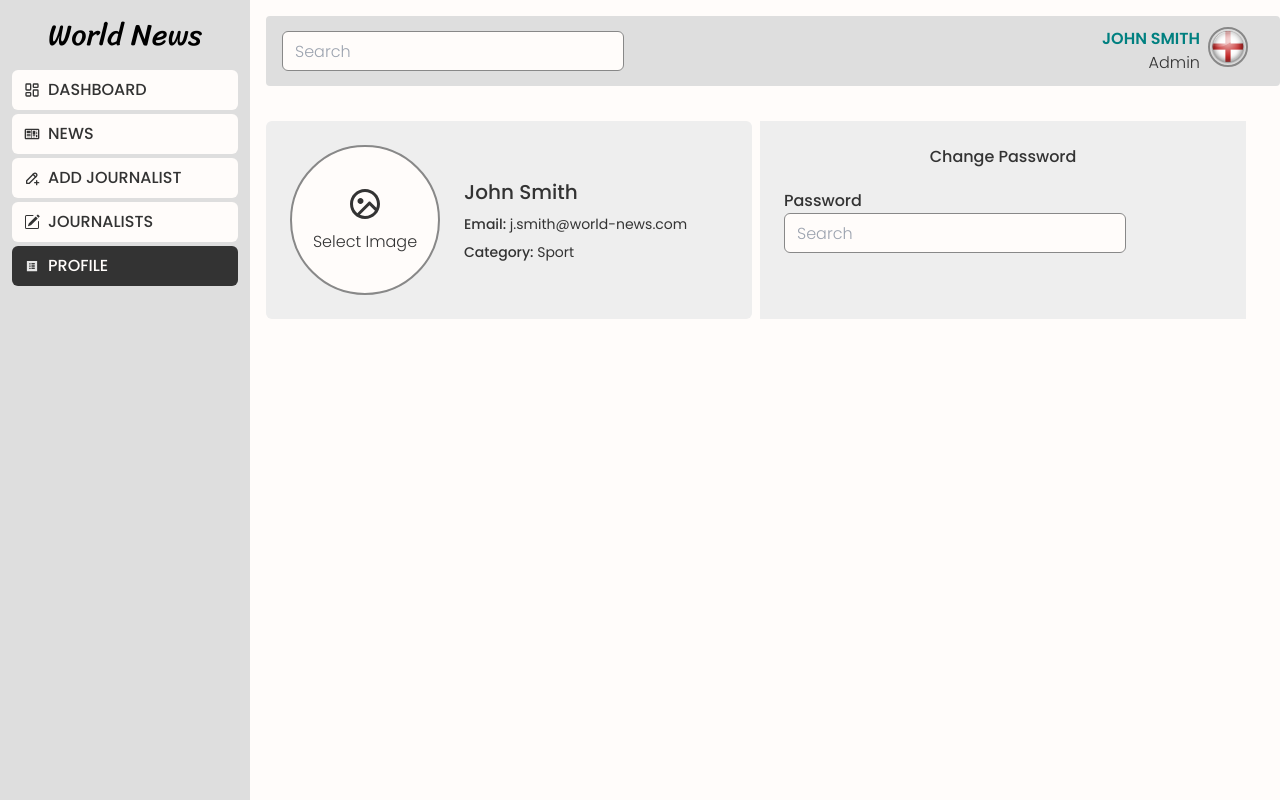
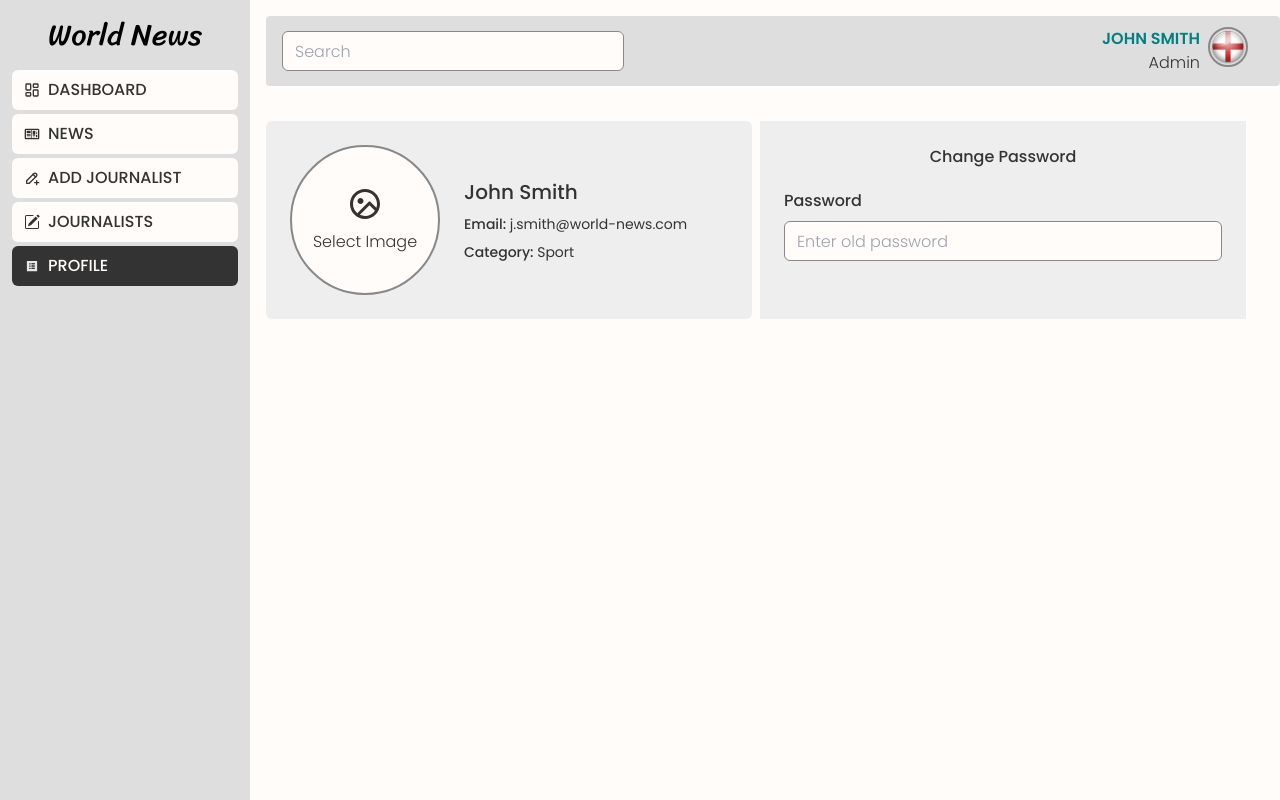
Before and after one commit to Nimira43/World-News, a React (Vite) app in the folder client/: page /dashboard/profile in a window 1280 px wide. Built offline with nearby package versions, Linux system fonts and the light colour scheme.

Commit message:
Updated input field

```diff
--- a/client/src/dashboard/pages/Profile.jsx
+++ b/client/src/dashboard/pages/Profile.jsx
@@ -36,7 +36,13 @@ const Profile = () => {
               >
                 Password
               </label>
-              <input type='text' placeholder='Search' className='px-3 py-2 rounded-md outline-0 bg-light border border-grey-medium focus:border-grey-dark h-10' />
+              <input
+                type='text'
+                id='old_password'
+                name='old_password'
+                placeholder='Enter old password'
+                className='w-full px-3 py-2 mt-2 rounded-md outline-0 bg-light border border-grey-medium focus:border-grey-dark h-10'
+              />
             </div>
           </div>
         </form>
```
